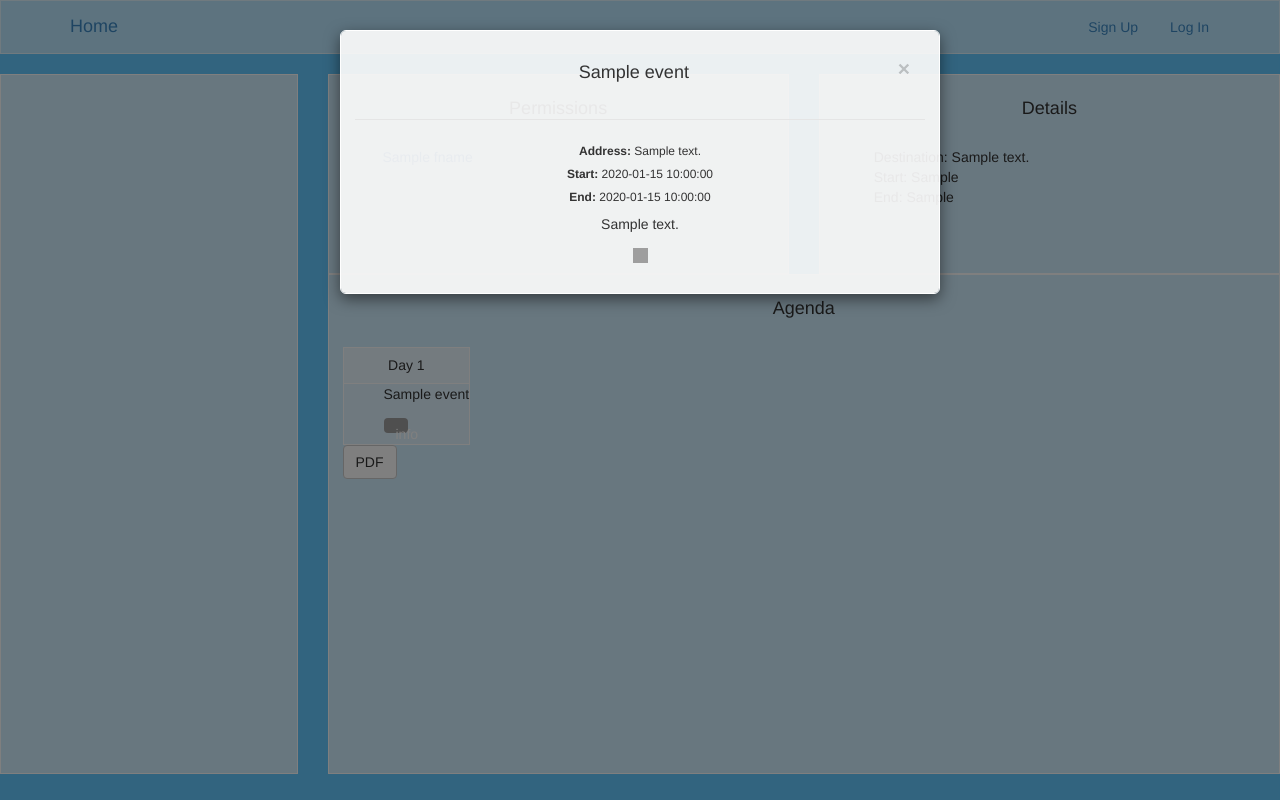
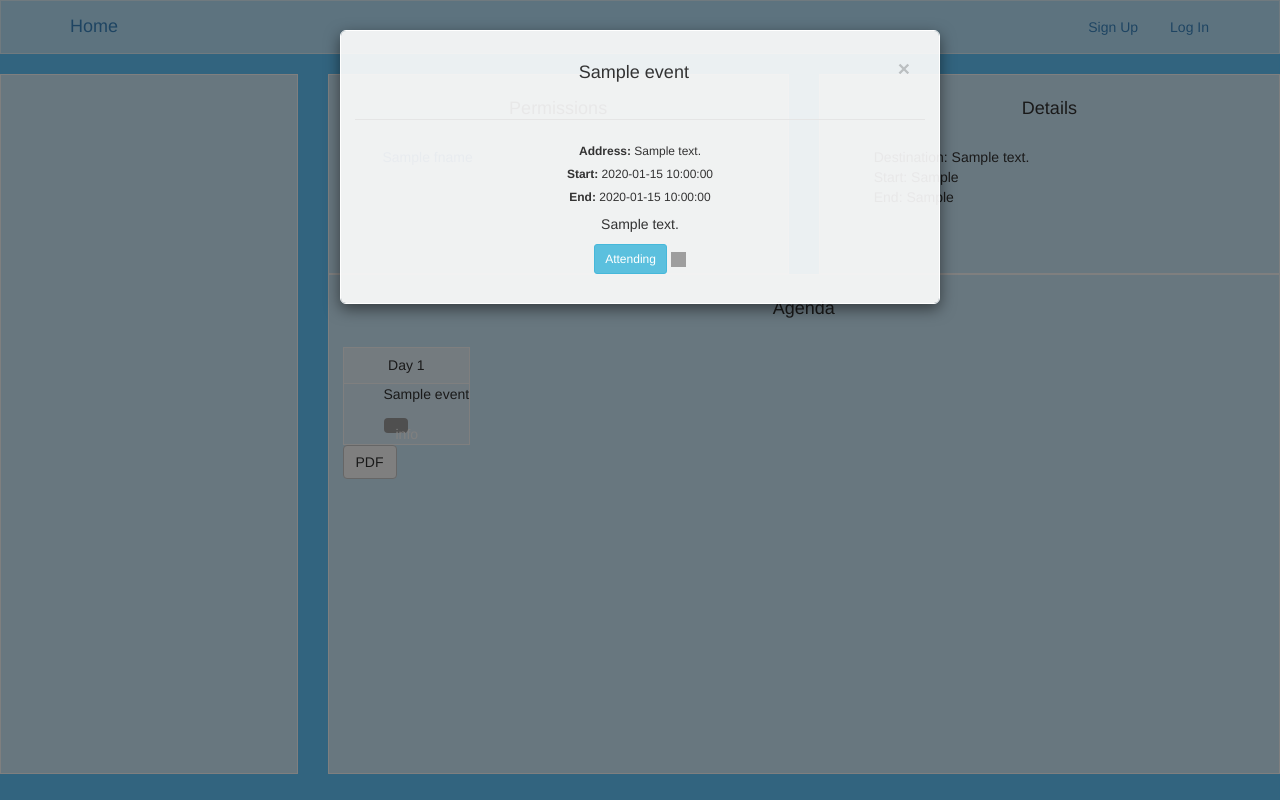
Before and after one commit to heyitscoco/vamonos, a Flask app: template templates/trip_planner.html in a window 1280 px wide, after a click on "info". Run offline with Flask 2, Linux system fonts and the light colour scheme; tables that the repository leaves empty hold one stand-in row (values such as "Sample post"); the template is opened without the code that fills it: values that come from a table or form of the project are taken from there, most other values are stand-ins (such as "Sample title", 1, 10 or a date in 2020); data that the repository does not hold is empty; some libraries are stand-ins or nearby versions; grey boxes are pictures that could not be loaded.

Commit message:
Created 'attending' button for events

```diff
--- a/templates/trip_planner.html
+++ b/templates/trip_planner.html
@@ -203,7 +203,7 @@
 													        		<h4 class="modal-title">{{ event.title }}</h4>
 													      		</div>
 													      		<div class="modal-body centered">
-
+												      			<!-- Event details -->
 													      			<div>
 													      				<h6><b>Address: </b>{{ event.address }}</h6>
 													      				<h6><b>Start: </b>{{ event.start }}</h6>
@@ -211,6 +211,8 @@
 														      			<p>{{ event.description }}</p>
 														      		</div>
 
+																<!-- 'Attending' button -->
+																	<button id="#attending-btn" type="button" class="btn btn-info btn-sm">Attending</button>
 
 																	{% if admin %}
 																<!-- 'Delete Event' Button -->
```
